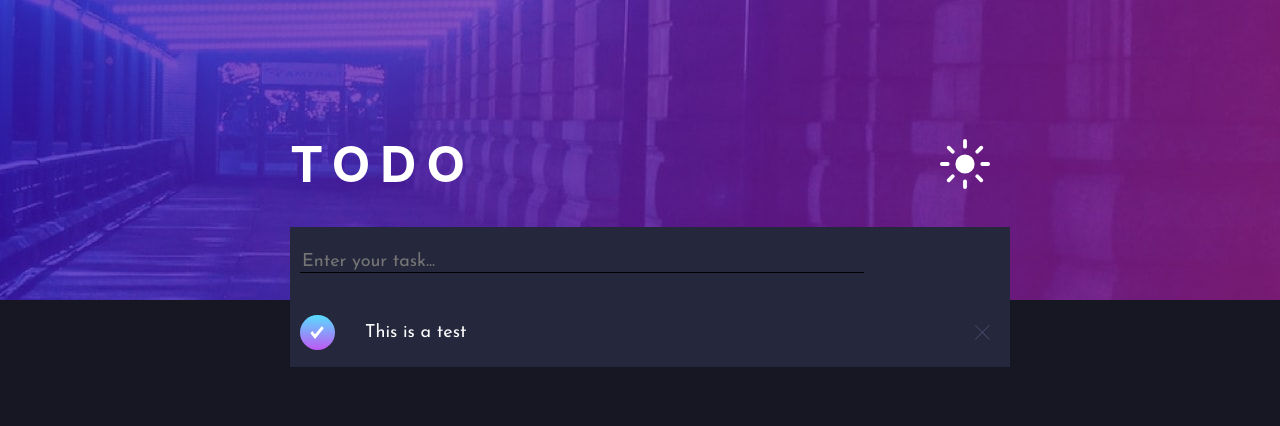
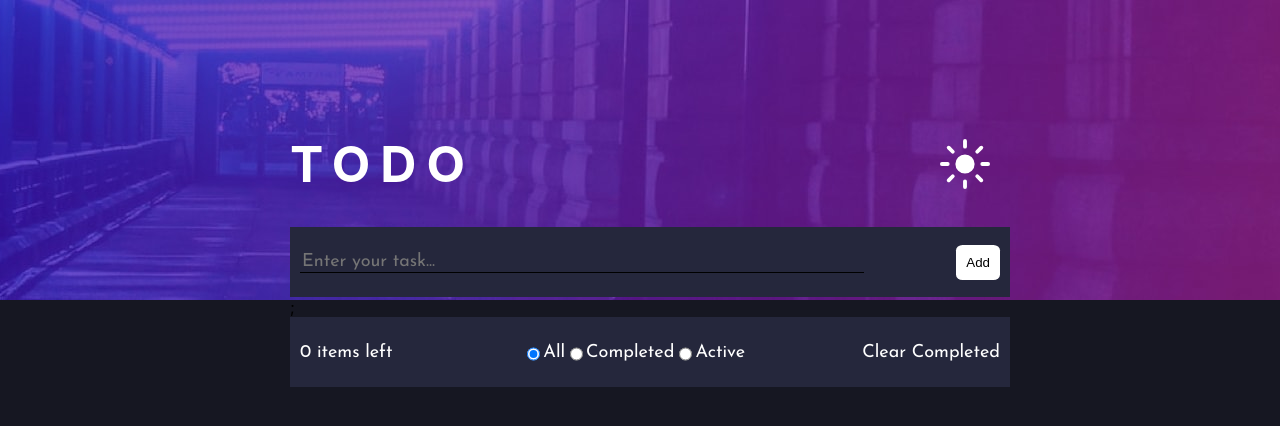
Before and after one commit to alonman17/Todo-app-react, a React (Create React App) app: page / in a window 1280 px wide. Shown: the top 426 px of the page. Built offline with nearby package versions, Linux system fonts and the light colour scheme.

Commit message:
finished styling and some logic

```diff
--- a/src/App.js
+++ b/src/App.js
@@ -2,6 +2,7 @@ import "./App.css";
 import TaskList from "./components/TaskList/TaskList";
 import DarkBG from "./images/bg-desktop-dark.jpg";
 import Header from "./components/Header/Header";
+import TaskFooter from "./components/TaskFooter/TaskFooter";
 function App() {
   return (
     <div className="App">
--- a/src/components/AddTask/AddTask.css
+++ b/src/components/AddTask/AddTask.css
@@ -8,3 +8,10 @@
   color: white;
   font-family: "Josefin Sans", sans-serif;
 }
+
+.addButton {
+  border: none;
+  border-radius: 15%;
+  padding: 10px;
+  background-color: rgb(255, 255, 255);
+}
--- a/src/components/AddTask/AddTask.js
+++ b/src/components/AddTask/AddTask.js
@@ -2,11 +2,26 @@ import React from "react";
 import "../TaskList/TaskList.css";
 import "../AddTask/AddTask.css";
 import { useState } from "react";
-const AddTask = () => {
+const AddTask = ({ addTodo }) => {
   const [TaskText, setTaskText] = useState("");
+
+  const textChange = (event) => {
+    setTaskText(event.target.value);
+  };
+  const onAdd = (event) => {
+    if (!TaskText) {
+      alert("Task cannot be empty");
+      return;
+    }
+    addTodo(TaskText);
+    setTaskText("");
+  };
   return (
     <div className="Task">
-      <input type="text" placeholder="Enter your task..." className="userTask"></input>
+      <input type="text" placeholder="Enter your task..." className="userTask" onChange={textChange} value={TaskText}></input>
+      <button onClick={onAdd} className="addButton">
+        Add
+      </button>
     </div>
   );
 };
--- a/src/components/SingleTask/Task.js
+++ b/src/components/SingleTask/Task.js
@@ -1,14 +1,24 @@
 import React from "react";
 import Checked from "../../images/icon-check.svg";
 import Delete from "../../images/icon-cross.svg";
-const Task = () => {
+import { useState } from "react";
+const Task = ({ id, content, done, handleDelete, HandleStatusChange }) => {
+  const [Status, setStatus] = useState(done);
+  const onDelete = (event) => {
+    handleDelete(id);
+  };
+  const onChange = () => {
+    setStatus(!Status);
+    HandleStatusChange(id);
+  };
+
   return (
     <div className="Task">
       <div className="Left-side">
-        <img src={Checked} className="checked logo"></img>
-        <p>This is a test</p>
+        {Status ? <img src={Checked} className="checked logo" onClick={onChange} /> : <span className="status" onClick={onChange} />}
+        <p>{content}</p>
       </div>
-      <img src={Delete} className="delete logo"></img>
+      <img src={Delete} className="delete logo" onClick={onDelete}></img>
     </div>
   );
 };
--- /dev/null
+++ b/src/components/TaskFooter/TaskFooter.css
@@ -0,0 +1,17 @@
+.task-footer {
+  width: 100%;
+  height: 50px;
+  background-color: var(--Very-Dark-Desaturated-Blue);
+  display: flex;
+  justify-content: space-between;
+  padding: 10px;
+  font-size: 18px;
+  font-family: "Josefin Sans", sans-serif;
+  align-items: center;
+  color: white;
+}
+.footer-middle {
+  display: flex;
+  width: 30%;
+  justify-content: space-between;
+}
--- /dev/null
+++ b/src/components/TaskFooter/TaskFooter.js
@@ -0,0 +1,25 @@
+import React from "react";
+import "../TaskFooter/TaskFooter.css";
+const TaskFooter = ({ Todos, filterFunc, clearCompleted }) => {
+  const onClickFilter = (event) => {
+    console.log(event.target.value);
+    filterFunc(event.target.value);
+  };
+
+  return (
+    <div className="task-footer">
+      <div> {Todos.filter((Todo) => !Todo.done).length} items left</div>
+      <div className="footer-middle">
+        <input type="radio" value="All" id="All" name="filtering" defaultChecked="checked" onClick={onClickFilter} />
+        <label>All</label>
+        <input type="radio" value="Completed" id="All" name="filtering" onClick={onClickFilter} />
+        <label>Completed</label>
+        <input type="radio" value="Active" id="All" name="filtering" onClick={onClickFilter} />
+        <label>Active</label>
+      </div>
+      <div onClick={clearCompleted}>Clear Completed</div>
+    </div>
+  );
+};
+
+export default TaskFooter;
--- a/src/components/TaskList/TaskList.css
+++ b/src/components/TaskList/TaskList.css
@@ -1,5 +1,16 @@
 .TaskList {
   width: 100%;
+}
+
+.status {
+  width: 10px;
+  height: 10px;
+  padding: 10px;
+  border: 2px solid;
+  border-radius: 50%;
+}
+.status:hover {
+  cursor: pointer;
 }
 
 .Task {
@@ -28,6 +39,9 @@
   padding: 10px;
 }
 
+.logo:hover {
+  cursor: pointer;
+}
 .checked {
   background-image: var(--check-background);
   border-radius: 50%;
--- a/src/components/TaskList/TaskList.js
+++ b/src/components/TaskList/TaskList.js
@@ -2,11 +2,56 @@ import React from "react";
 import "./TaskList.css";
 import AddTask from "../AddTask/AddTask";
 import Task from "../SingleTask/Task.js";
+import { useState, useEffect } from "react";
+import TaskFooter from "../TaskFooter/TaskFooter";
+import { nanoid } from "nanoid";
 const TaskList = () => {
+  const [Todos, setTodos] = useState([]);
+
+  useEffect(() => {
+    const savedTodos = JSON.parse(localStorage.getItem("react-task-app-data"));
+    if (savedTodos) {
+      setTodos(savedTodos);
+    }
+  }, []);
+
+  useEffect(() => {
+    localStorage.setItem("react-task-app-data", JSON.stringify(Todos));
+  }, [Todos]);
+
+  const addTodo = (content) => {
+    const todo = {
+      id: nanoid(),
+      content: content,
+      done: false,
+    };
+    const newTodos = [...Todos, todo];
+    setTodos(newTodos);
+  };
+  const deleteTodo = (id) => {
+    const newTodos = Todos.filter((todo) => todo.id !== id);
+    setTodos(newTodos);
+  };
+  const changeTodoStatus = (id) => {
+    const i = Todos.findIndex((Todo) => Todo.id === id);
+    const newTodos = [...Todos];
+    newTodos[i].done = !Todos[i].done;
+    setTodos(newTodos);
+  };
+
+  const clearCompleted = () => {
+    const newTodos = Todos.filter((Todo) => !Todo.done);
+    setTodos(newTodos);
+  };
+  const filterFunc = (filter) => {};
   return (
     <div className="TaskList">
-      <AddTask />
-      <Task />
+      <AddTask addTodo={addTodo} />
+      {Todos.map((Todo) => (
+        <Task id={Todo.id} content={Todo.content} done={Todo.done} handleDelete={deleteTodo} HandleStatusChange={changeTodoStatus} />
+      ))}
+      ;
+      <TaskFooter Todos={Todos} filterFunc={filterFunc} clearCompleted={clearCompleted} />
     </div>
   );
 };
```
